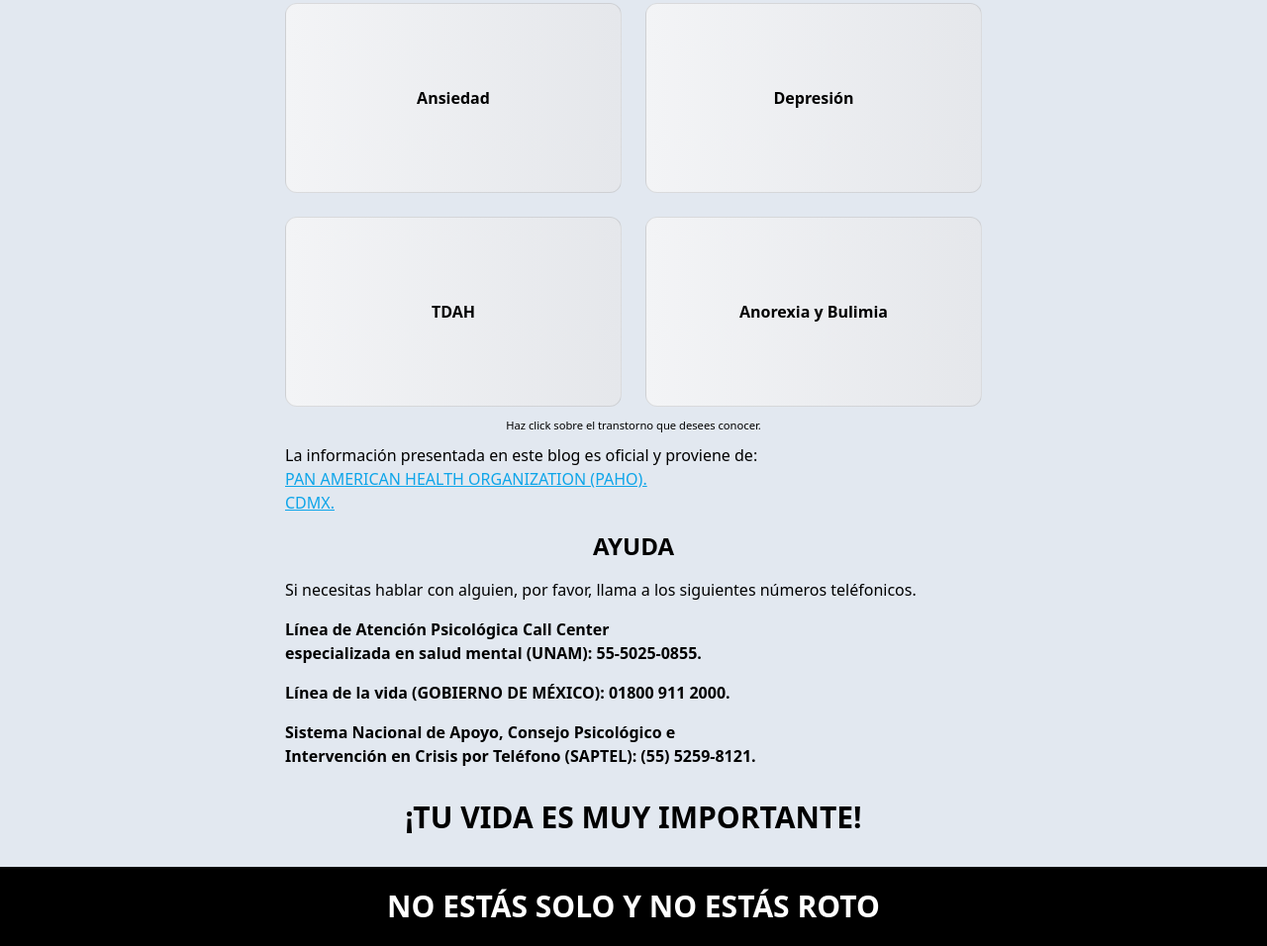
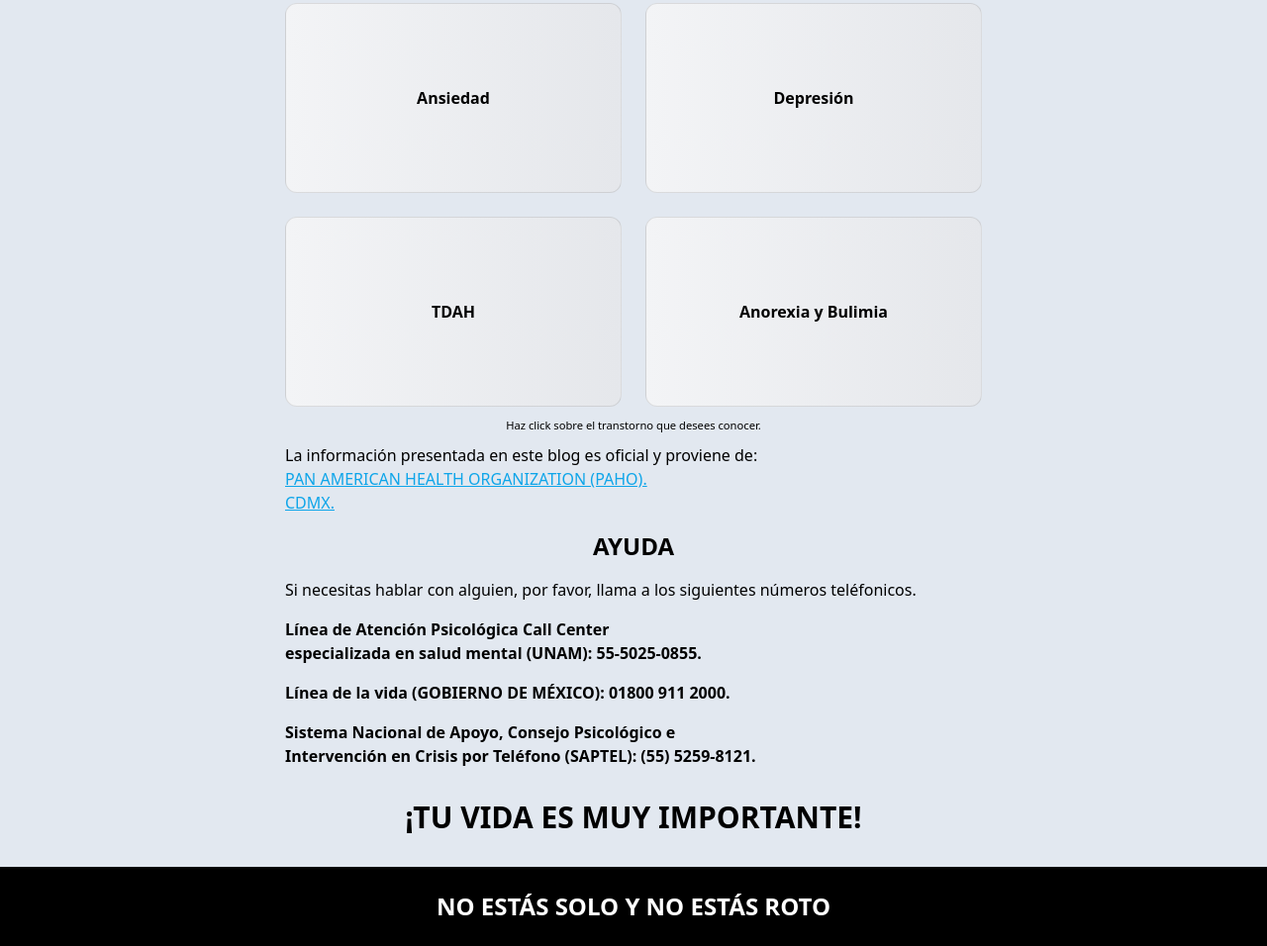
Before and after one commit to DiegoMiranda-dev/personal-web, an Astro site: page / in a window 1280 px wide. Shown: the part 349-1305 px from the top of the page at 99% size. Built offline with nearby package versions, Linux system fonts and the light colour scheme; Astro itself is replaced by a stand-in of ours.

Commit message:
cambia el tamaño de letra

```diff
--- a/src/components/Footer.astro
+++ b/src/components/Footer.astro
@@ -1,3 +1,3 @@
 <footer class="h-20 bg-black box-border flex justify-center items-center px-6 md:px-0">
-    <h4 class="text-3xl text-white text-center font-bold">NO ESTÁS SOLO Y NO ESTÁS ROTO</h4>
+    <h4 class="text-2xl text-white text-center font-bold">NO ESTÁS SOLO Y NO ESTÁS ROTO</h4>
 </footer>
```
